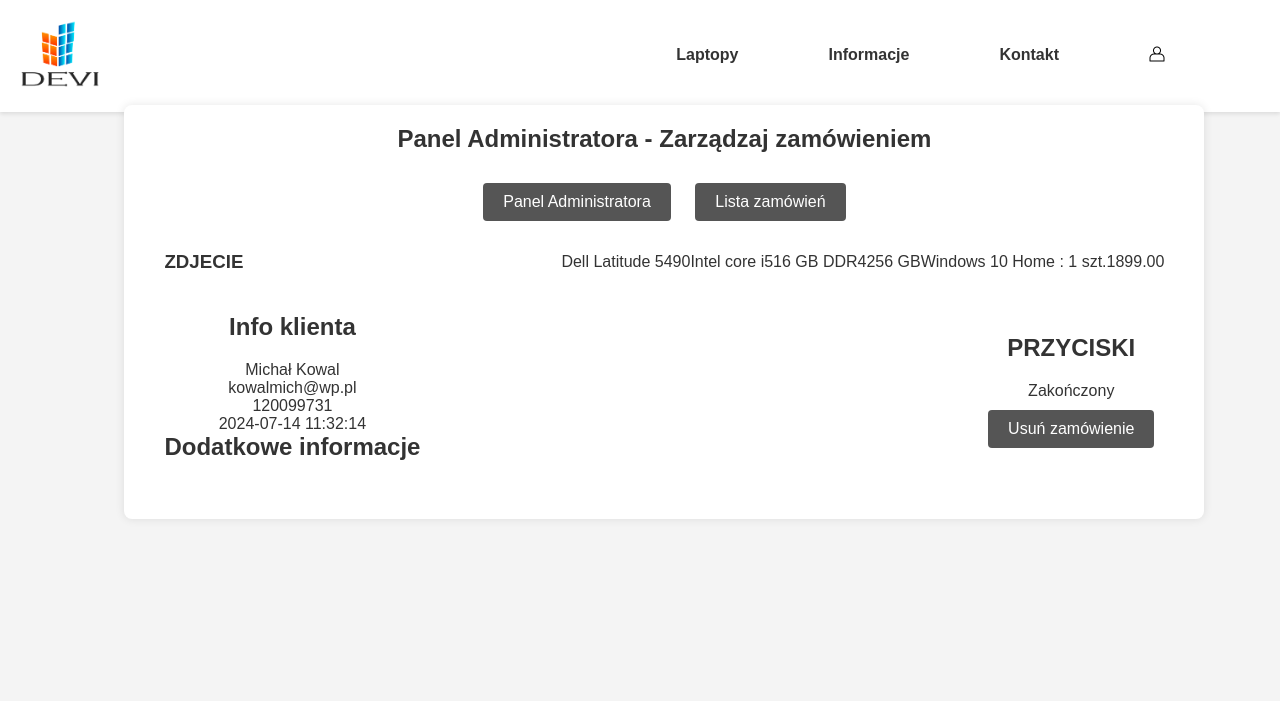
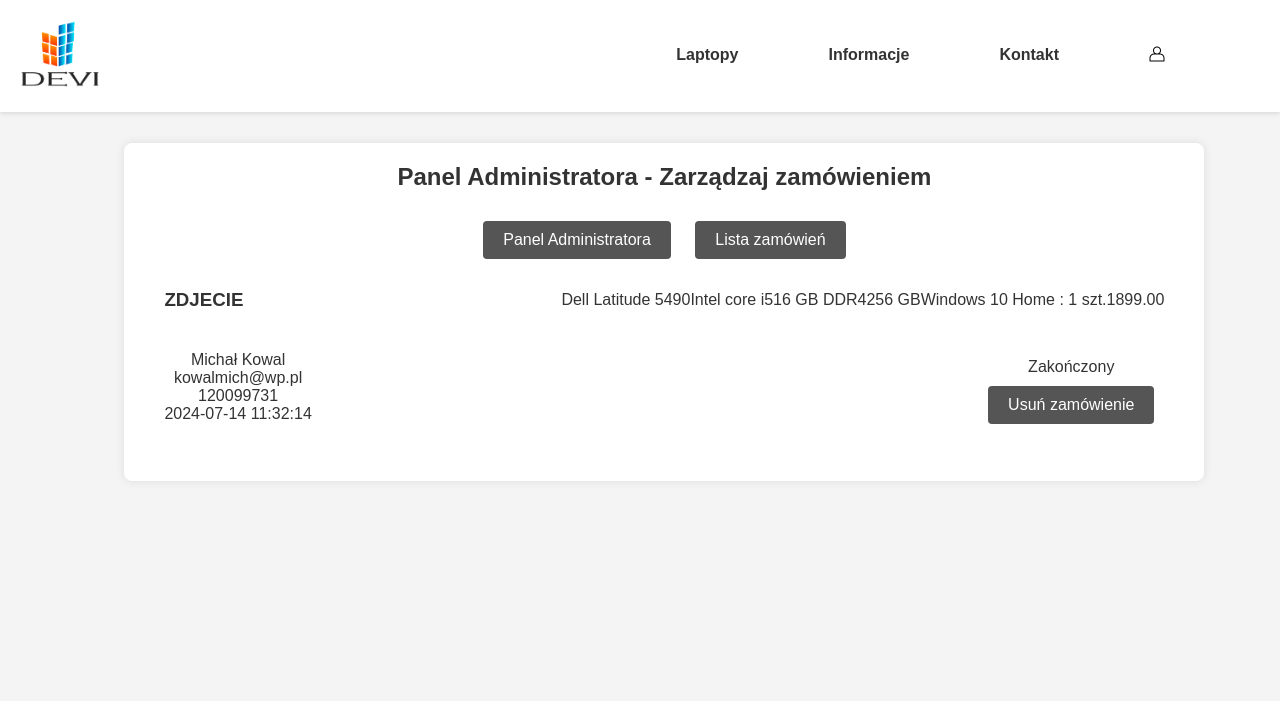
Before and after one commit to NARRQ/Sklep_Internetowy_Devi, a PHP site: page /admin/manage_orders_individual.php?id=3 in a window 1280 px wide. Shown: the top 701 px of the page. Run offline with PHP 8.4, Linux system fonts and the light colour scheme; data comes from the database, SQL or seed files in the repository.

Commit message:
Update manage_orders_individual.php

```diff
--- a/DEVI_Sklep/admin/manage_orders_individual.php
+++ b/DEVI_Sklep/admin/manage_orders_individual.php
@@ -160,7 +160,6 @@
         </div>
         <div class="container">
             <div>
-                <h1>Info klienta</h1>
                 <?php echo $row['klient']?>
                 <br>
                 <?php echo $row['email']?>
@@ -169,13 +168,11 @@
                 <br>
                 <?php echo $row['data_zamowienia']?>
                 <br>
-                <h2>Dodatkowe informacje</h2>
                 <?php echo $row['dodatkowe_informacje']?>
                 <br>
 
             </div>
             <div>
-                <h1>PRZYCISKI</h1>
                 <?php echo $row['status']?>
                 <br>
                 <?php renderOrderButton($order_status); ?>
```
